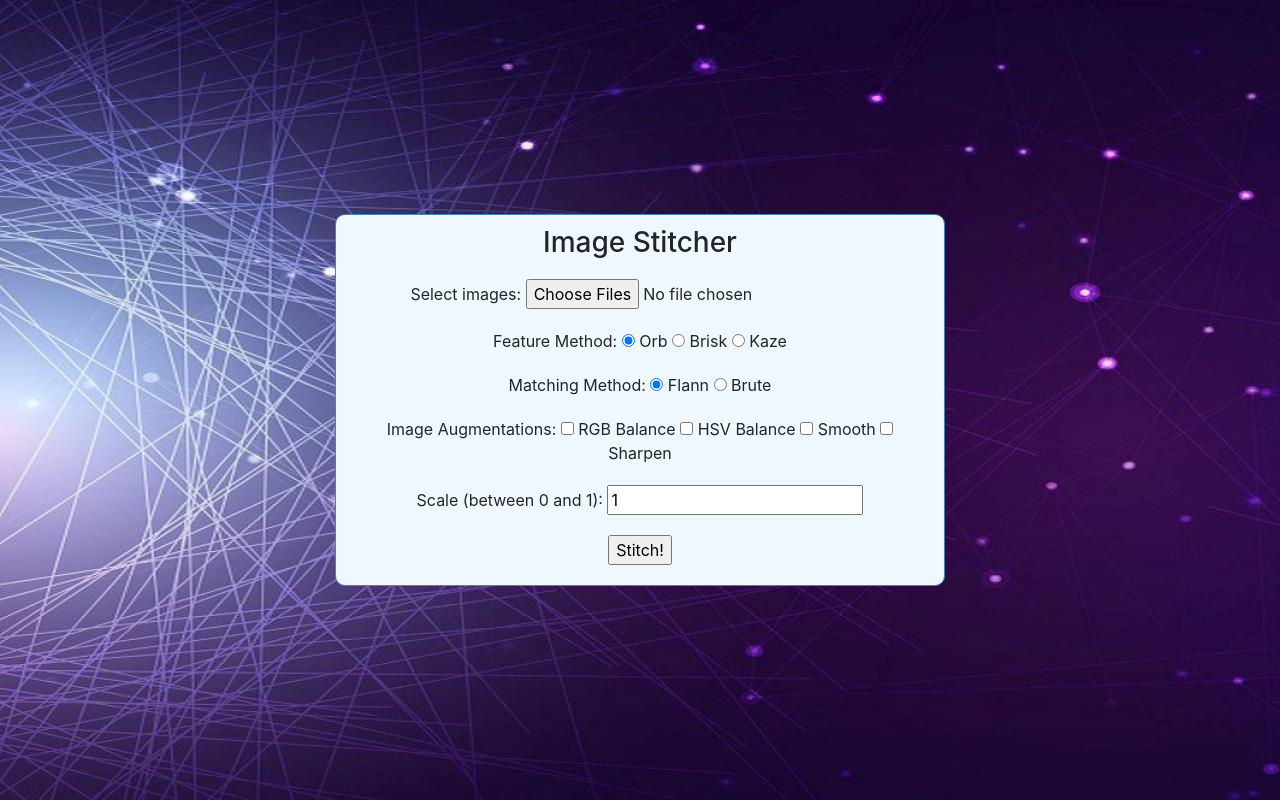
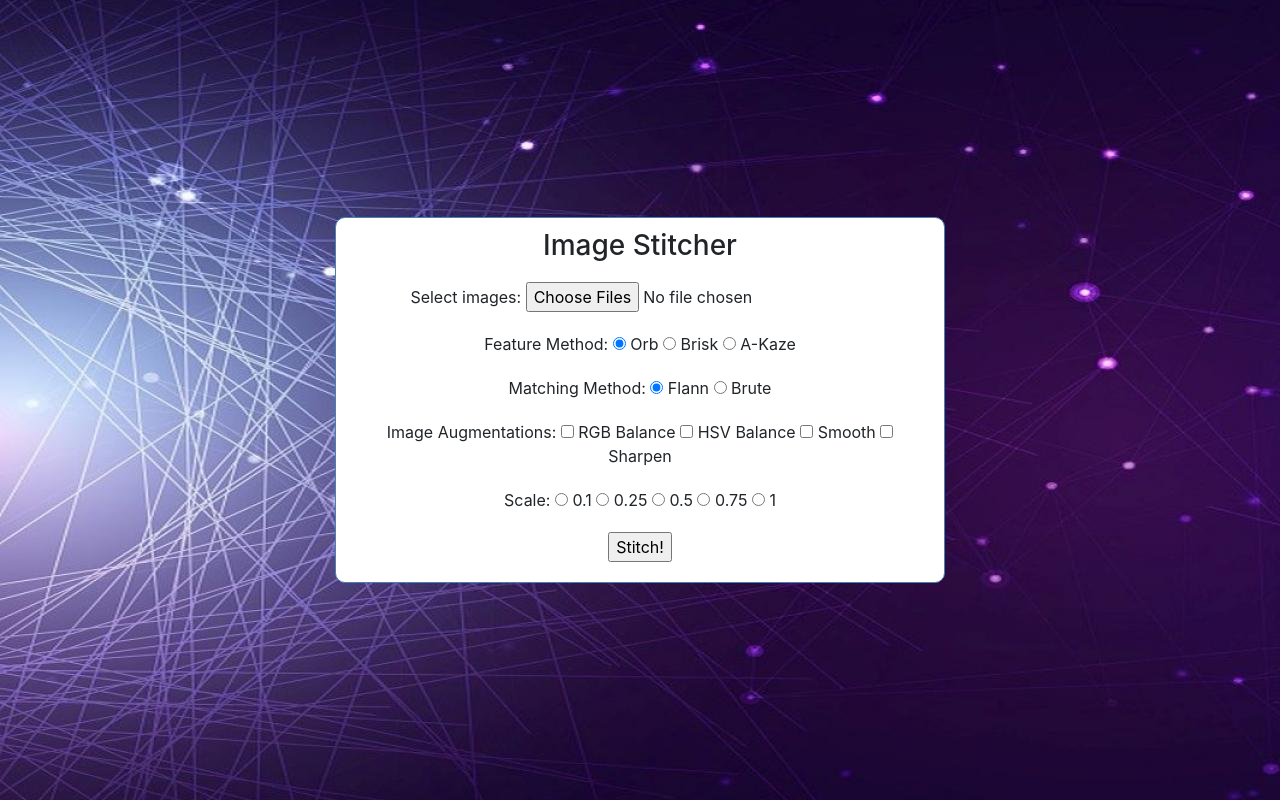
Before and after one commit to trevorBajkowski/miz_image_stitcher, a Flask app: page / in a window 1280 px wide. Run offline with Flask 2, Linux system fonts and the light colour scheme; some libraries are stand-ins or nearby versions.

Commit message:
template changes

```diff
--- a/templates/home.html
+++ b/templates/home.html
@@ -12,7 +12,7 @@
         display: flex;
         justify-content: center;
         border: 1px solid steelblue;
-        background-color: aliceblue;
+        background-color: white;
         padding: 10px;
         border-radius: 10px;
       }
@@ -21,6 +21,7 @@
       }
       </style>
       <link rel="stylesheet" href="https://stackpath.bootstrapcdn.com/bootstrap/4.4.1/css/bootstrap.min.css" integrity="sha384-Vkoo8x4CGsO3+Hhxv8T/Q5PaXtkKtu6ug5TOeNV6gBiFeWPGFN9MuhOf23Q9Ifjh" crossorigin="anonymous">
+      <script src="https://code.jquery.com/jquery-3.4.1.slim.min.js" integrity="sha384-J6qa4849blE2+poT4WnyKhv5vZF5SrPo0iEjwBvKU7imGFAV0wwj1yYfoRSJoZ+n" crossorigin="anonymous"></script>
 </head>
 
 <body style='background-image: url("/static/background.jpg")'>
@@ -28,19 +29,19 @@
     <div class="row align-items-center" style="height: 100%;">
       <div class="col-md-6 offset-md-3">
         <form class="form" action="/stitch" method="post" enctype="multipart/form-data" id="form">
-          <table style="text-align: center;">
+          <table style="text-align: center;" id="form-stuff">
             <tr>
               <th><h3>Image Stitcher</h3></th>
             </tr>
             <tr>
-              <td>Select images: <input type="file" name="img" multiple></td>
+              <td>Select images: <input type="file" name="img" multiple required></td>
             </tr>
             <tr>
               <td>
                 Feature Method:
                 <input type="radio" name="feature" value="orb" checked> Orb
                 <input type="radio" name="feature" value="brisk"> Brisk
-                <input type="radio" name="feature" value="kaze"> Kaze
+                <input type="radio" name="feature" value="akaze"> A-Kaze
               </td>
             </tr>
             <tr>
@@ -61,19 +62,23 @@
             </tr>
             <tr>
               <td>
-                Scale (between 0 and 1): <input type="text" name="scale" value="1">
+                Scale:
+                <input type="radio" name="scale" value="0.1"> 0.1
+                <input type="radio" name="scale" value="0.25"> 0.25
+                <input type="radio" name="scale" value="0.5"> 0.5
+                <input type="radio" name="scale" value="0.75"> 0.75
+                <input type="radio" name="scale" value="1"> 1
               </td>
             </tr>
             <tr>
-              <td><input type="submit" value="Stitch!" onclick="$('#loading').show(); $('#form').hide();"></td>
+              <td><input type="submit" value="Stitch!" onclick="$('#loading').show(); $('#form-stuff').hide();"></td>
             </tr>
           </table>
+          <div id="loading" style="display:none;"><img src="/static/loading.gif" alt=""/></div>
         </form>
       </div>
     </div>
-    <div id="loading" style="display:none;"><img src="/static/loading.gif" alt=""/></div>
   </div>
-  <script src="https://code.jquery.com/jquery-3.4.1.slim.min.js" integrity="sha384-J6qa4849blE2+poT4WnyKhv5vZF5SrPo0iEjwBvKU7imGFAV0wwj1yYfoRSJoZ+n" crossorigin="anonymous"></script>
   <script src="https://cdn.jsdelivr.net/npm/popper.js@1.16.0/dist/umd/popper.min.js" integrity="sha384-Q6E9RHvbIyZFJoft+2mJbHaEWldlvI9IOYy5n3zV9zzTtmI3UksdQRVvoxMfooAo" crossorigin="anonymous"></script>
   <script src="https://stackpath.bootstrapcdn.com/bootstrap/4.4.1/js/bootstrap.min.js" integrity="sha384-wfSDF2E50Y2D1uUdj0O3uMBJnjuUD4Ih7YwaYd1iqfktj0Uod8GCExl3Og8ifwB6" crossorigin="anonymous"></script>
 </body>
```
